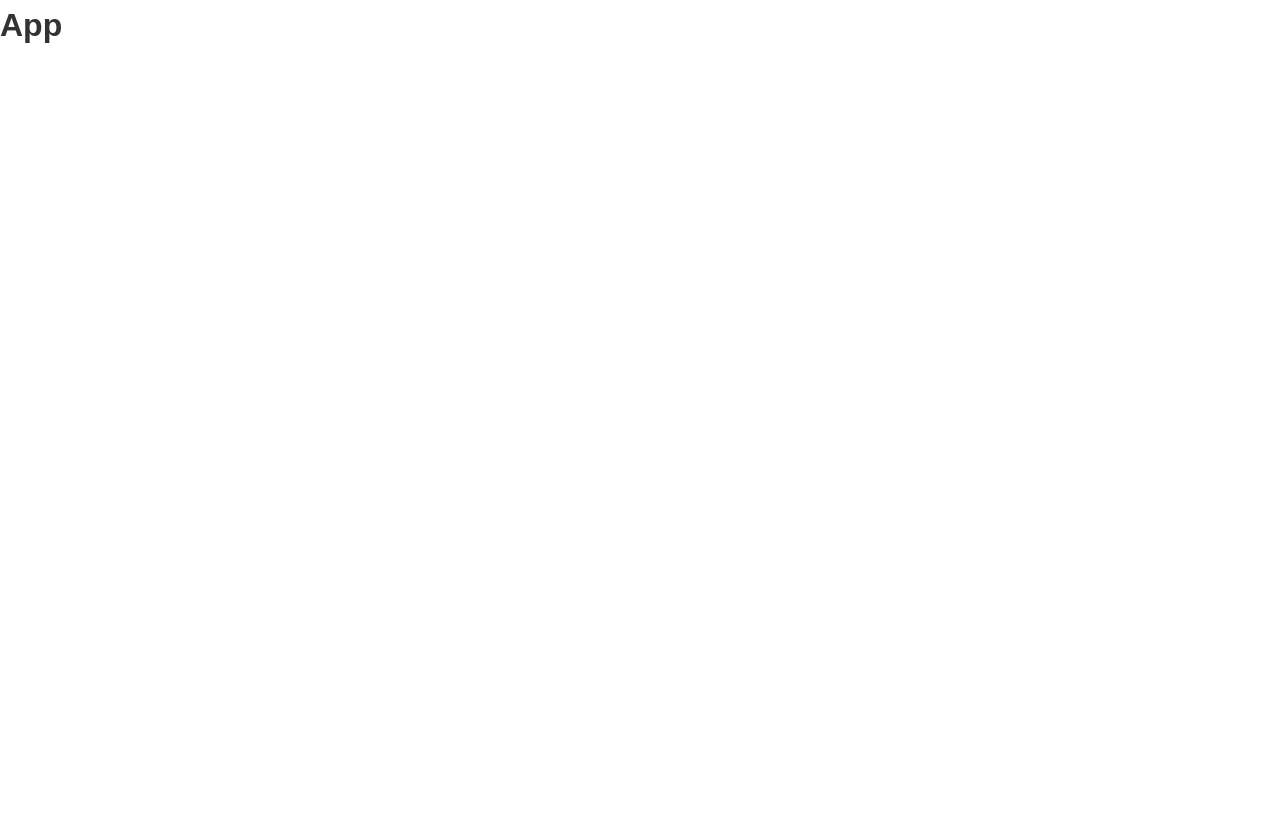
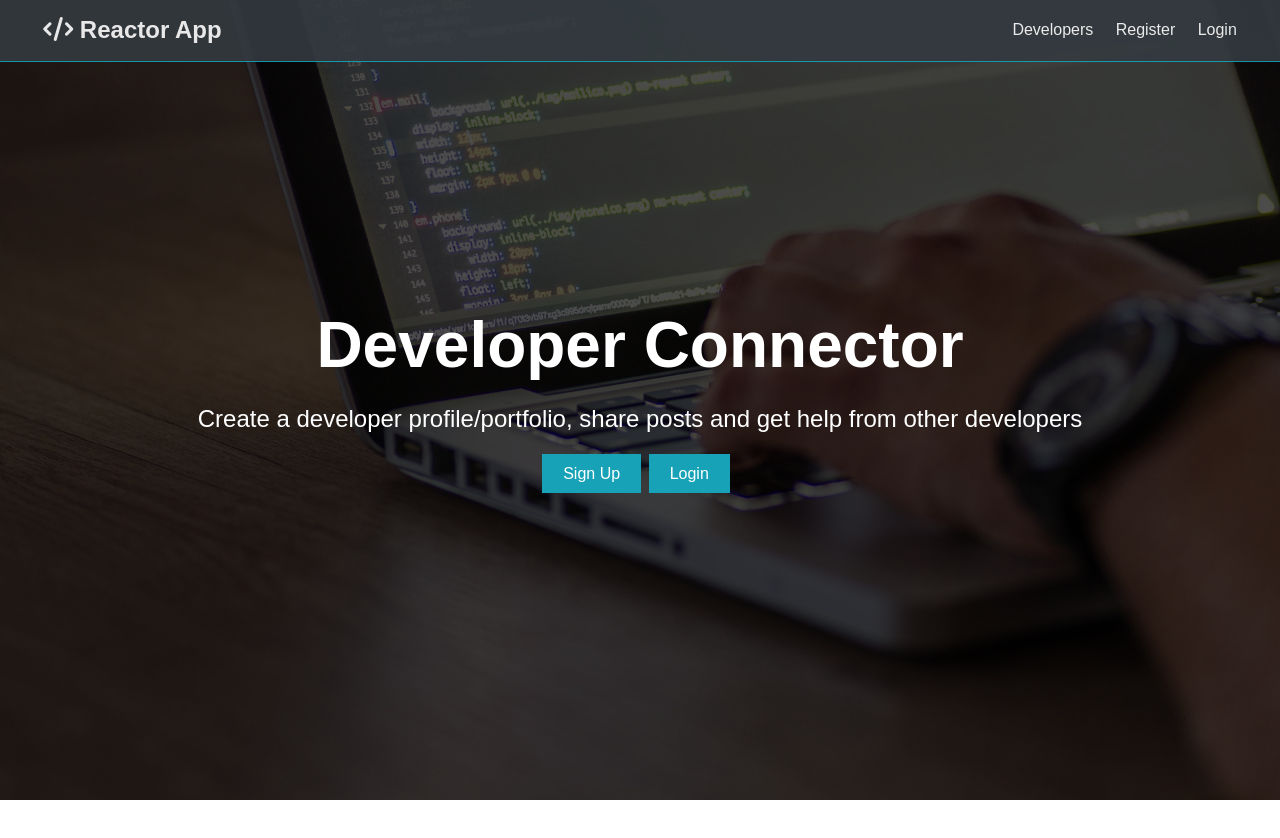
Before and after one commit to fadilxcoder/reactjs, a React (Create React App) app in the folder frontend/: page / in a window 1280 px wide. Shown: the top 838 px of the page. Before the commit the page ends 800 px from the top, so only its background shows below. Built offline with nearby package versions, Linux system fonts and the light colour scheme.

Commit message:
routing / components

```diff
--- a/frontend/src/App.js
+++ b/frontend/src/App.js
@@ -1,10 +1,27 @@
 import React, { Fragment } from 'react'
+import { BrowserRouter as Router, Routes, Route } from 'react-router-dom';
+import Navbar from './components/layout/Navbar';
+import Landing from './components/layout/Landing';
+import Register from './components/auth/Register';
+import Login from './components/auth/Login';
 import './App.css';
 
 const App = () => (
-    <Fragment>
-        <h1>App</h1>
-    </Fragment>
+    <Router>
+        <Fragment>
+            <Navbar/>
+            <Routes>
+                {/* <Route exact path='/' Component={Landing} /> */}
+                <Route exact path='/' element={<Landing/>}/>
+            </Routes>
+            <section className="container">
+                <Routes>
+                    <Route exact path='/register' element={<Register/>}/>
+                    <Route exact path='/login' element={<Login/>}/>
+                </Routes>
+            </section>
+        </Fragment>
+    </Router>
 )
 
 export default App;
--- /dev/null
+++ b/frontend/src/components/auth/Login.js
@@ -0,0 +1,9 @@
+import React from 'react'
+
+const Login = () => {
+    return (
+        <div>Login</div>
+    )
+}
+
+export default Login;
--- /dev/null
+++ b/frontend/src/components/auth/Register.js
@@ -0,0 +1,9 @@
+import React from 'react'
+
+const Register = () => {
+    return (
+        <div>Register</div>
+    )
+}
+
+export default Register;
--- /dev/null
+++ b/frontend/src/components/layout/Landing.js
@@ -0,0 +1,24 @@
+import React from 'react'
+import {Link} from 'react-router-dom';
+
+const Landing = () => {
+    return (
+        <section className="landing">
+            <div className="dark-overlay">
+                <div className="landing-inner">
+                    <h1 className="x-large">Developer Connector</h1>
+                    <p className="lead">
+                        Create a developer profile/portfolio, share posts and get help from
+                        other developers
+                    </p>
+                    <div className="buttons">
+                        <Link to="/register" className="btn btn-primary">Sign Up</Link>
+                        <Link to="/login" className="btn btn-primary">Login</Link>
+                    </div>
+                </div>
+            </div>
+        </section>
+    )
+}
+
+export default Landing;
--- /dev/null
+++ b/frontend/src/components/layout/Navbar.js
@@ -0,0 +1,28 @@
+import React from 'react'
+import {Link} from 'react-router-dom';
+
+const Navbar = () => {
+    return (
+        <nav className="navbar bg-dark">
+            <h1>
+                {/* <a href="index.html"><i className="fas fa-code"></i> Reactor App</a> */}
+                <Link to="/">
+                    <i className="fas fa-code"></i> Reactor App
+                </Link>
+            </h1>
+            <ul>
+                <li>
+                    <Link to="/">Developers</Link>
+                </li>
+                <li>
+                    <Link to="/register">Register</Link>
+                </li>
+                <li>
+                    <Link to="/login">Login</Link>
+                </li>
+            </ul>
+        </nav>
+    )
+}
+
+export default Navbar;
```
Also changed, not shown: 1 other file (tests, documents, lock files or other folders).
